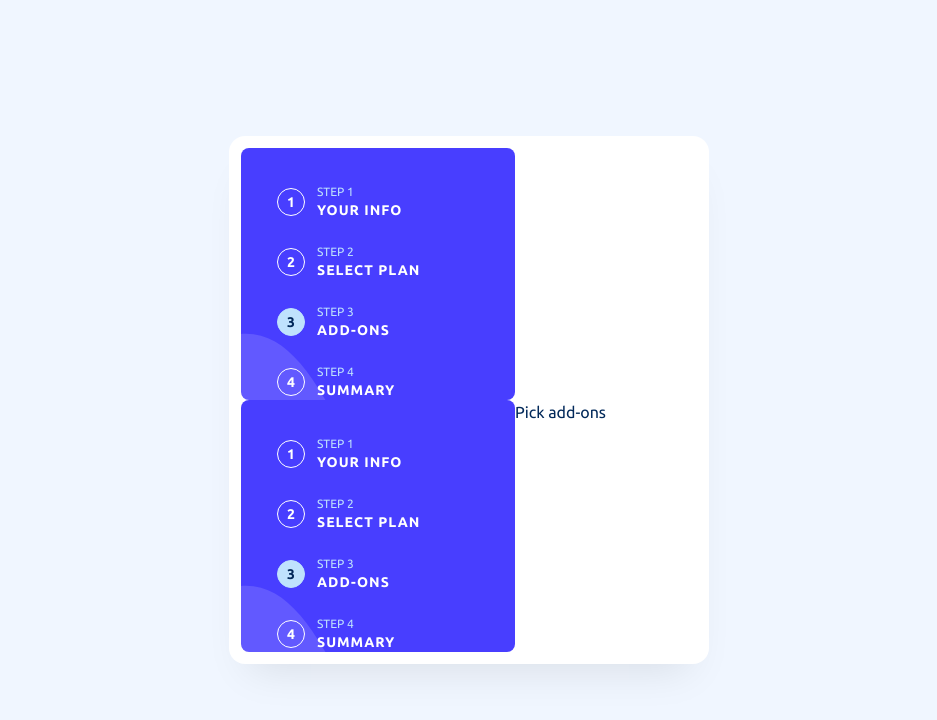
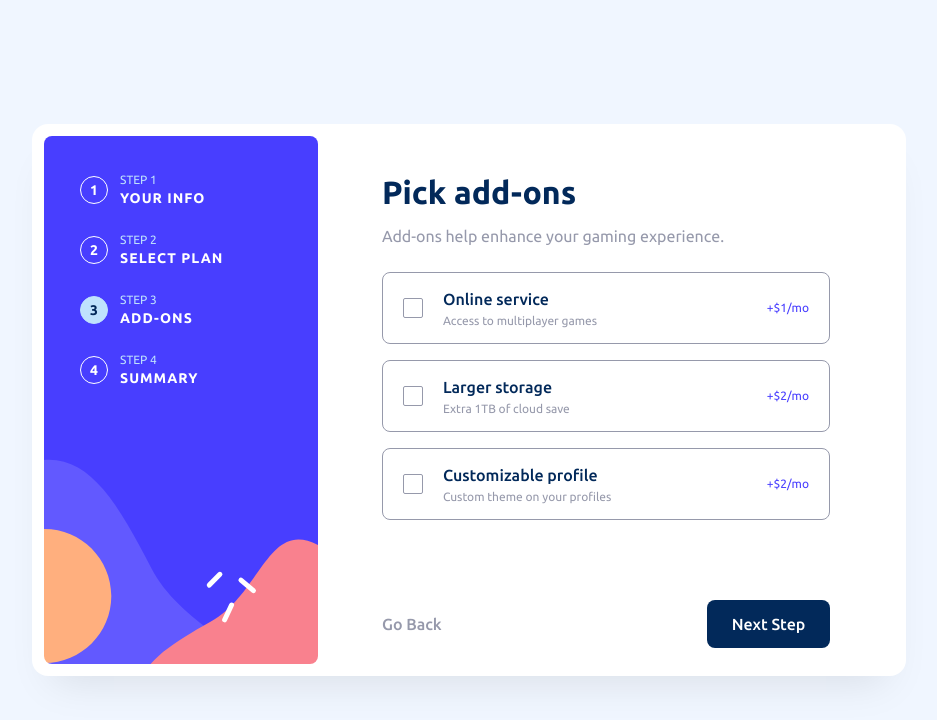
Before and after one commit to DeraTheOz/Multi-Step-Form, a React (Vite) app: page /add-ons in a window 1280 px wide. Shown: the top 720 px of the page, without its empty margins (171-1108 px from the left). Built offline with nearby package versions, Linux system fonts and the light colour scheme.

Commit message:
feat: add markup and logic for selecting add-ons

```diff
--- a/src/pages/AddOns.jsx
+++ b/src/pages/AddOns.jsx
@@ -1,10 +1,125 @@
-import Sidebar from "../components/Sidebar";
+import { useState } from "react";
+import { useNavigate } from "react-router";
+import Button from "../components/Button";
+
+const addOns = [
+  {
+    type: "Online service",
+    description: "Access to multiplayer games",
+    pricing: {
+      monthly: 1,
+      yearly: 10,
+    },
+  },
+  {
+    type: "Larger storage",
+    description: "Extra 1TB of cloud save",
+    pricing: {
+      monthly: 2,
+      yearly: 20,
+    },
+  },
+  {
+    type: "Customizable profile",
+    description: "Custom theme on your profiles",
+    pricing: {
+      monthly: 2,
+      yearly: 20,
+    },
+  },
+];
 
 function AddOns() {
+  // TESTING PURPOSES
+  const [pricingType] = useState("monthly");
+  const [selectedAddOns, setSelectedAddOns] = useState([]);
+  const navigate = useNavigate();
+  function handlePrev() {
+    navigate("/plan");
+  }
+
+  function handleNext() {
+    navigate("/summary");
+  }
+
+  function toggleAddOn(index) {
+    setSelectedAddOns((prevSelected) => {
+      if (prevSelected.includes(index))
+        return prevSelected.filter((i) => i !== index);
+
+      return [...prevSelected, index];
+    });
+  }
+
   return (
     <>
-      <Sidebar />
-      <h1>Pick add-ons</h1>
+      <div className="lg:shadow-none lg:rounded-none lg:col-start-2 lg:col-span-2 lg:mx-16 lg:m-0 lg:p-0 lg:mt-10 col-span-full py-10 px-4 md:px-8 mx-2 sm:mx-4 -mt-16 bg-white shadow-primary rounded-none sm:rounded-[0.63rem]">
+        <h3 className="text-2xl md:text-[2rem] font-bold mb-4">Pick add-ons</h3>
+        <p className="text-light-gray leading-6">
+          Add-ons help enhance your gaming experience.
+        </p>
+
+        {/* Add-Ons Container */}
+        <ul className="flex flex-col mt-6 space-y-4 lg:w-[28rem]">
+          {addOns.map((addOn, index) => {
+            const isSelected = selectedAddOns.includes(index);
+
+            return (
+              <li
+                key={index}
+                className={`${
+                  isSelected && "active-addOn"
+                } border-light-gray hover:border-purplish-blue h-[4.5rem] md:px-5 px-2.5 border rounded-lg cursor-pointer flex items-center transition-colors`}
+                aria-label={addOn.type}
+                onClick={() => toggleAddOn(index)}
+              >
+                <label
+                  htmlFor={`check-box-${index}`}
+                  className="relative flex items-center justify-center cursor-pointer"
+                >
+                  <input
+                    type="checkbox"
+                    id={`check-box-${index}`}
+                    className="checkbox peer w-5 h-5 outline-none appearance-none"
+                    aria-label={addOn.type}
+                    checked={isSelected}
+                    onChange={() => toggleAddOn(index)}
+                  />
+                  <div className="border-light-gray peer-checked:border-purplish-blue peer-checked:bg-purplish-blue absolute flex items-center justify-center w-5 h-5 transition-colors duration-200 ease-in border rounded-sm cursor-pointer">
+                    <img
+                      src="/images/icon-checkmark.svg"
+                      alt="Checkmark"
+                      className="check-icon transition-opacity duration-150 opacity-0"
+                      aria-label="Checkmark"
+                    />
+                  </div>
+                </label>
+
+                <div className="gap-y-0.5 flex flex-col justify-between md:ml-5 ml-2.5">
+                  <h3 className="lg:text-base text-sm font-medium">
+                    {addOn.type}
+                  </h3>
+                  <p className="text-light-gray text-xs">{addOn.description}</p>
+                </div>
+
+                <p className="text-purplish-blue ml-auto text-xs">
+                  +${addOn.pricing[pricingType]}/
+                  {pricingType === "monthly" ? "mo" : "yr"}
+                </p>
+              </li>
+            );
+          })}
+        </ul>
+      </div>
+
+      <div className="lg:mx-16 lg:mb-4 lg:mt-20 lg:p-0 lg:col-start-2 lg:col-end-4 flex items-center justify-between col-start-1 col-end-4 row-start-3 px-4 py-6 mt-32 bg-white">
+        <Button type="back" onClick={handlePrev}>
+          Go Back
+        </Button>
+        <Button type="next" onClick={handleNext}>
+          Next Step
+        </Button>
+      </div>
     </>
   );
 }
```
